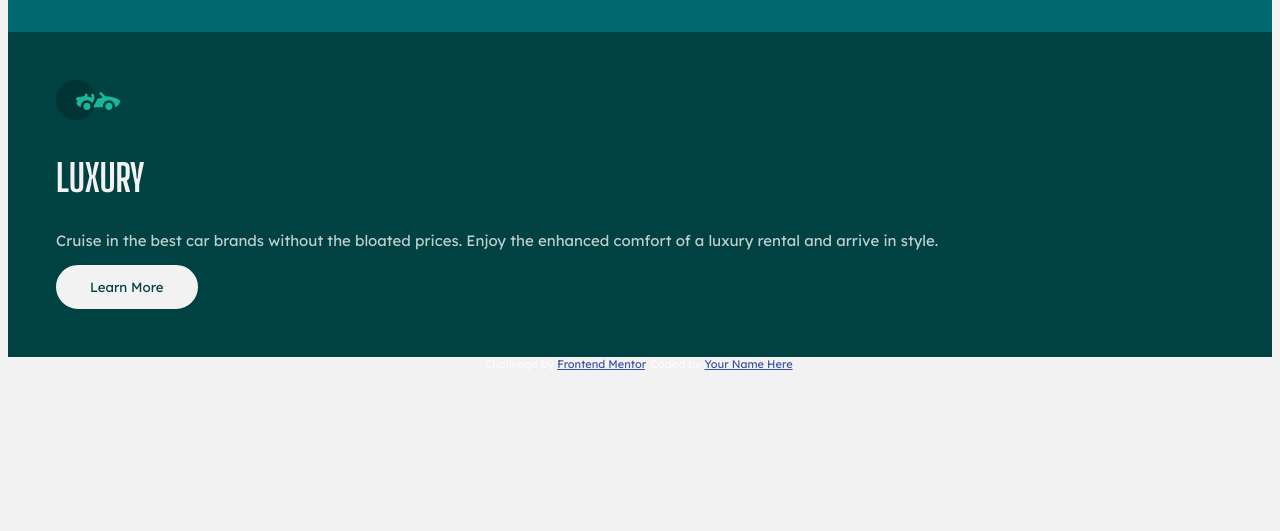
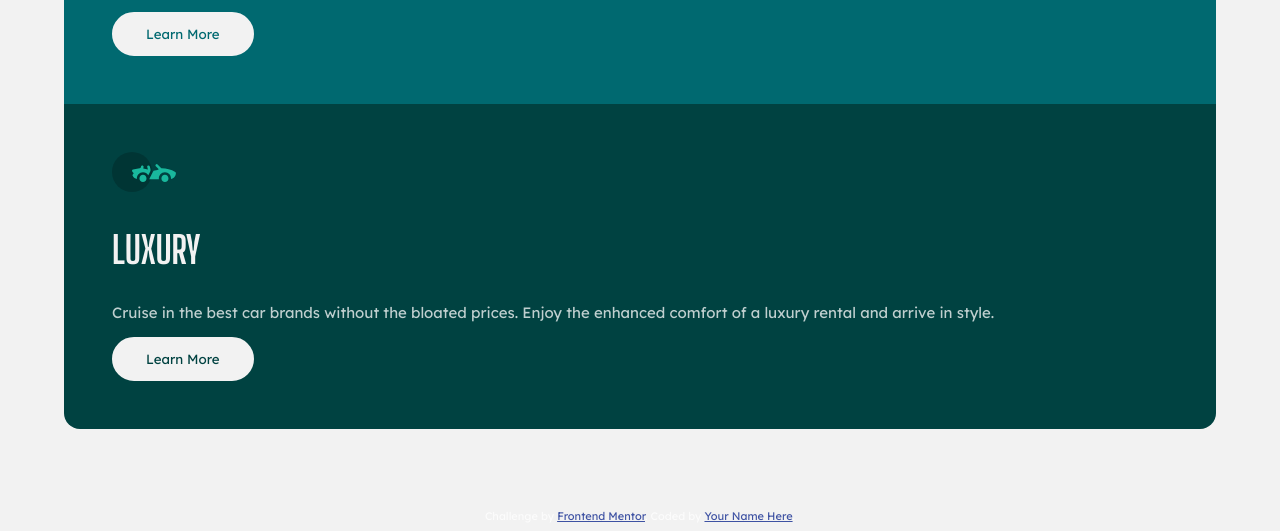
Before and after one commit to plarriera/3-column-preview-card, a plain HTML site: page index.html in a window 1280 px wide. Shown: the part 627-1158 px from the top of the page. Before the commit the page ends 1006 px from the top, so only its background shows below. Drawn offline with Linux system fonts and the light colour scheme.

Commit message:
change size of component and center it

```diff
--- a/css/style.css
+++ b/css/style.css
@@ -22,6 +22,10 @@ body {
 main {
     display: flex;
     flex-direction: column;
+    border-radius: 1rem;
+    overflow: hidden;
+    width: 90vw;
+    margin: 5rem auto;
 }
 
 section {
```
